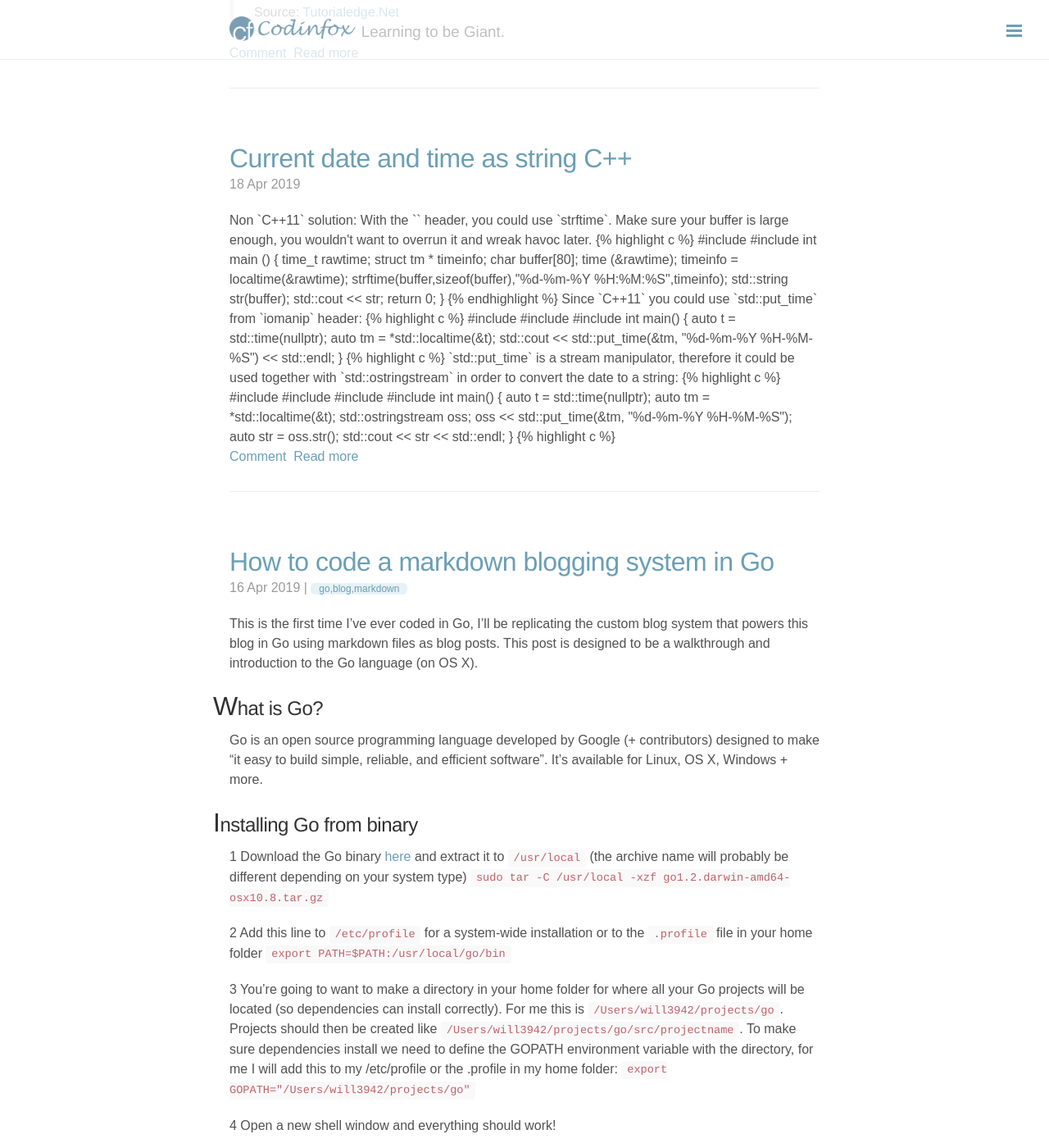
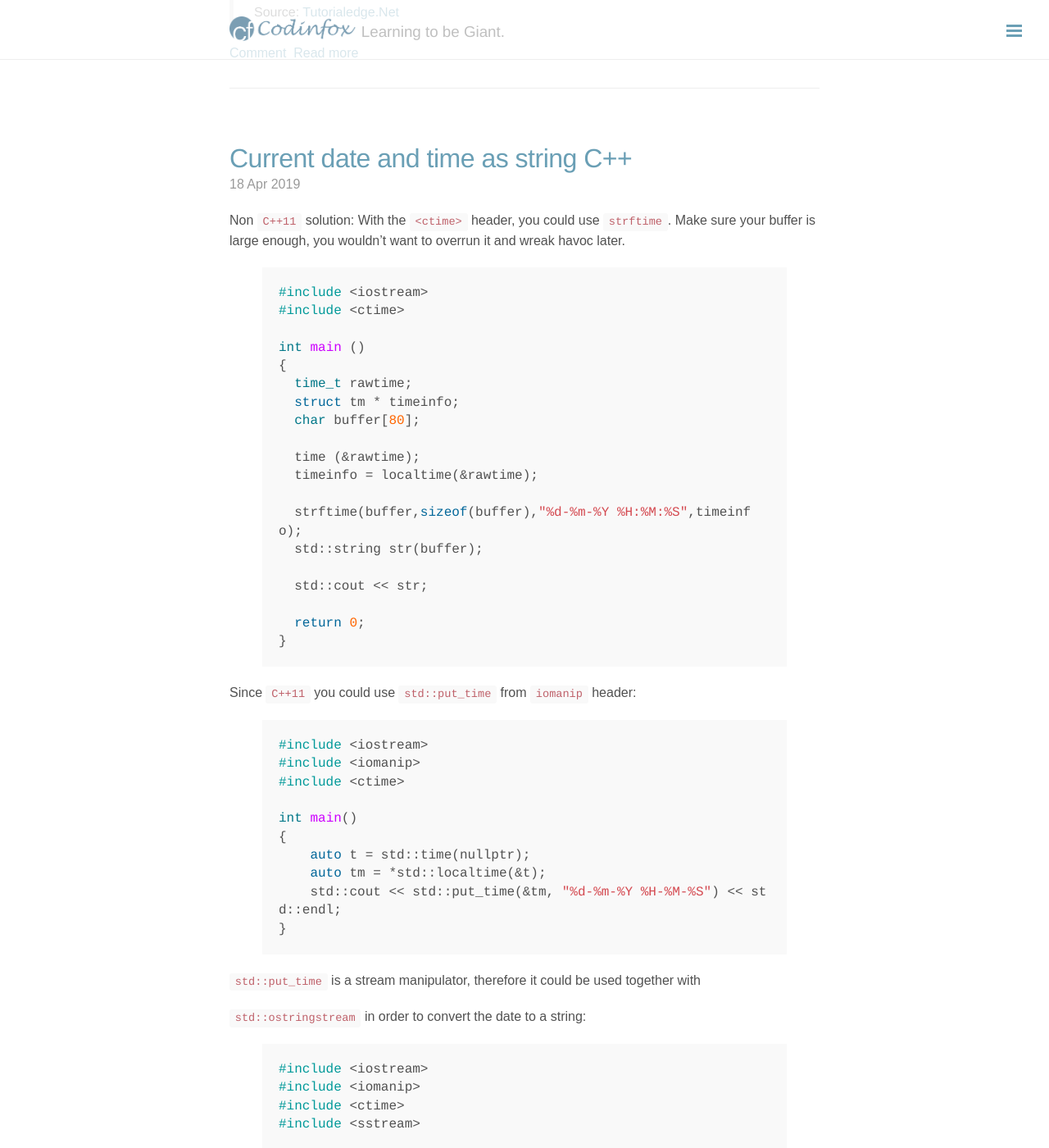
Before and after one commit to nhattn/nhattn.github.io, a Jekyll site: the page built from blog/index.html, in a window 1280 px wide and 1400 px high, scrolled down 4765 px. Shown: the whole window at 82% size. Built offline with Jekyll 4.4.1, drawn with Linux system fonts in a browser that asks for light colours; Markdown is read by kramdown in place of the engine named in the settings; the list of posts is cut into pages by our own code; comment, search, counter and statistics services are not loaded; some of the changed text lies outside the part shown.

Commit message:
Update post
update edit post code end highlight

```diff
--- a/_posts/2019-04-18-current-date-and-time-as-string-in-c-plus-plus.md
+++ b/_posts/2019-04-18-current-date-and-time-as-string-in-c-plus-plus.md
@@ -41,7 +41,7 @@ int main()
     auto tm = *std::localtime(&t);
     std::cout << std::put_time(&tm, "%d-%m-%Y %H-%M-%S") << std::endl;
 }
-{% highlight c %}
+{% endhighlight %}
 
 `std::put_time` is a stream manipulator, therefore it could be used together with
 
@@ -64,4 +64,4 @@ int main()
 
     std::cout << str << std::endl;
 }
-{% highlight c %}
+{% endhighlight %}
```
